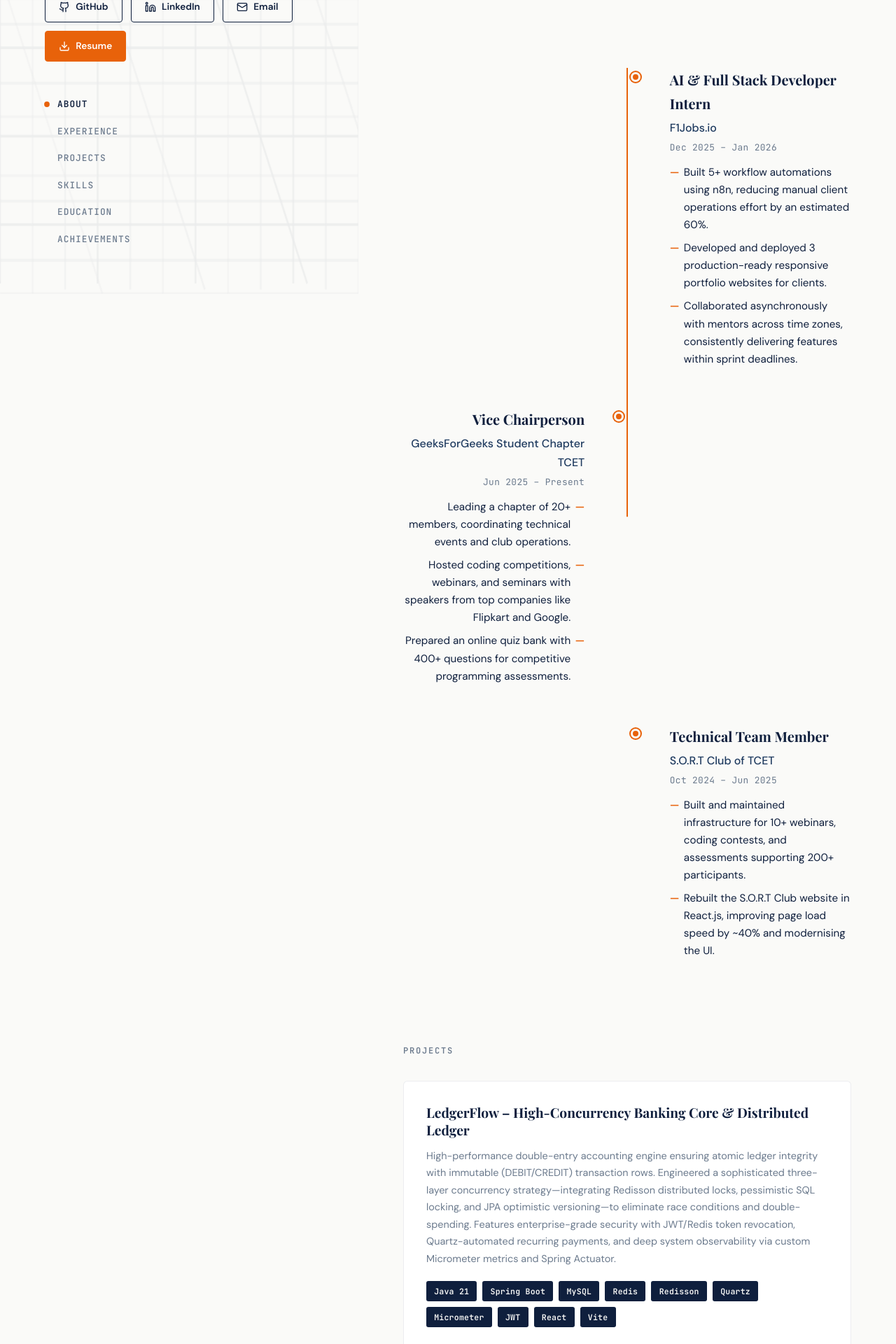
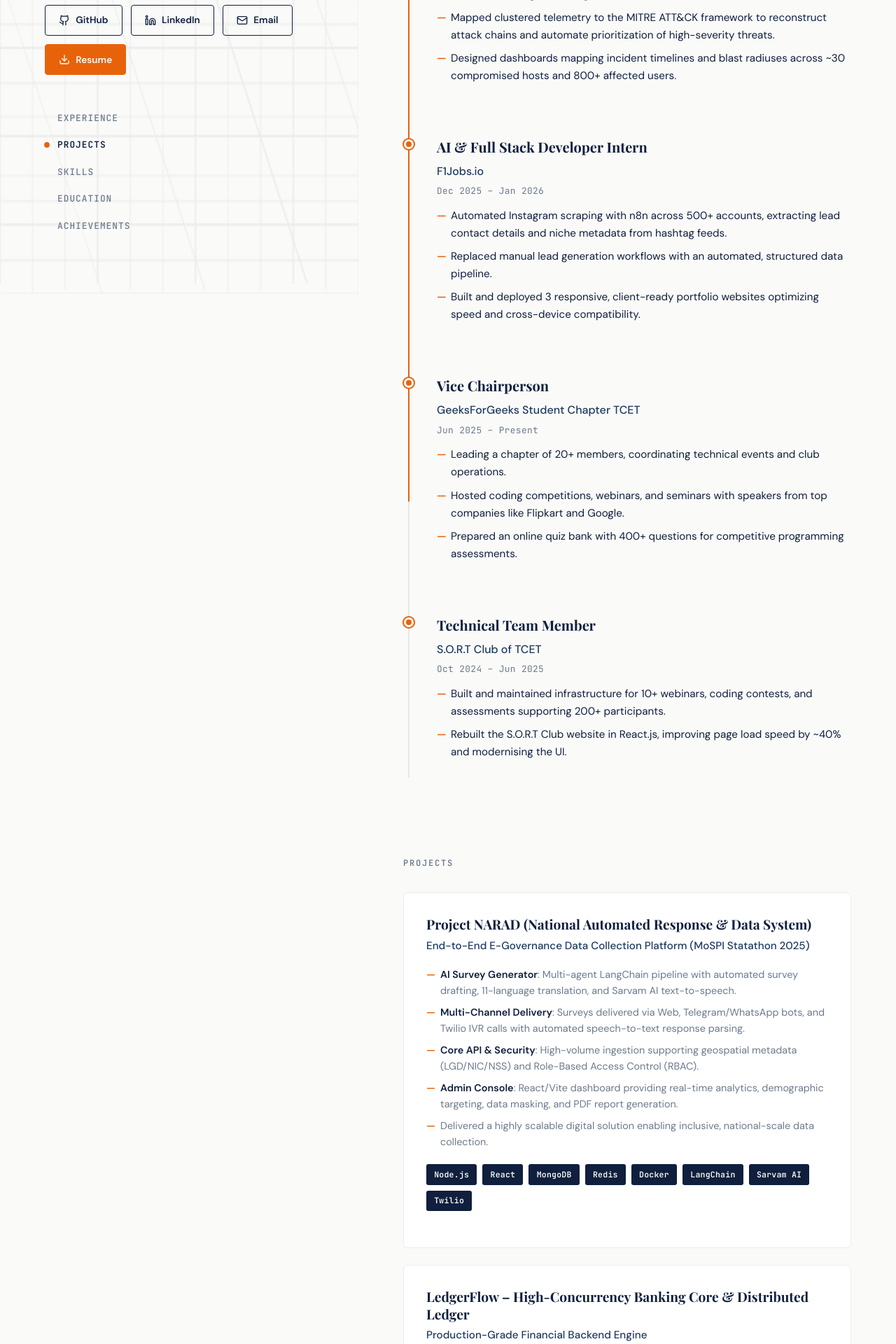
Before and after one commit to hardikbansal31/portG, a React (Vite) app: page / in a window 1280 px wide. Shown: the part 380-2300 px from the top of the page at 70% size. Built offline with nearby package versions, Linux system fonts and the light colour scheme; a web font is replaced by a local one.

Commit message:
data updates

```diff
--- a/src/App.css
+++ b/src/App.css
@@ -384,13 +384,18 @@
   top: 0;
   bottom: 0;
   width: 2px;
+  background-color: rgba(15, 31, 61, 0.08);
 }
 
-.timeline-line {
-  width: 2px;
+.timeline-line-active {
+  position: absolute;
+  top: 0;
+  left: 0;
+  width: 100%;
   height: 100%;
-  stroke: var(--orange);
-  stroke-width: 2;
+  background-color: var(--orange);
+  transform-origin: top;
+  transition: transform 0.1s ease;
 }
 
 .timeline-entry {
@@ -466,60 +471,7 @@
   font-weight: 600;
 }
 
-/* Desktop alternating timeline */
-@media (min-width: 900px) {
-  .timeline {
-    padding-left: 0;
-    display: flex;
-    flex-direction: column;
-    align-items: center;
-  }
 
-  .timeline-line-container {
-    left: 50%;
-    transform: translateX(-50%);
-  }
-
-  .timeline-entry {
-    width: 48%;
-    padding: 0;
-    margin-bottom: 3rem;
-  }
-
-  .timeline-entry:nth-child(odd) {
-    align-self: flex-start;
-    text-align: right;
-    padding-right: 3rem;
-  }
-
-  .timeline-entry:nth-child(even) {
-    align-self: flex-end;
-    text-align: left;
-    padding-left: 3rem;
-  }
-
-  .timeline-entry:nth-child(odd) .timeline-dot {
-    left: auto;
-    right: -8px;
-    transform: none;
-  }
-
-  .timeline-entry:nth-child(even) .timeline-dot {
-    left: -8px;
-    transform: none;
-  }
-
-  .timeline-entry:nth-child(odd) .timeline-description li {
-    padding-left: 0;
-    padding-right: 1.25rem;
-    text-align: right;
-  }
-
-  .timeline-entry:nth-child(odd) .timeline-description li::before {
-    left: auto;
-    right: 0;
-  }
-}
 
 /* ============================================
    PROJECTS SECTION
@@ -576,6 +528,42 @@
   line-height: 1.7;
   color: var(--muted);
   margin-bottom: 1.25rem;
+}
+
+.project-subtitle {
+  font-size: 0.95rem;
+  font-weight: 500;
+  color: var(--navy-mid);
+  margin-top: -0.4rem;
+  margin-bottom: 1rem;
+}
+
+.project-desc-list {
+  padding-left: 0;
+  margin-bottom: 1.25rem;
+  list-style: none;
+}
+
+.project-desc-item {
+  position: relative;
+  padding-left: 1.25rem;
+  margin-bottom: 0.5rem;
+  font-size: 0.9rem;
+  line-height: 1.6;
+  color: var(--muted);
+}
+
+.project-desc-item::before {
+  content: '—';
+  position: absolute;
+  left: 0;
+  color: var(--orange);
+  font-weight: 600;
+}
+
+.project-desc-item strong {
+  color: var(--navy);
+  font-weight: 600;
 }
 
 .project-tags {
--- a/src/App.jsx
+++ b/src/App.jsx
@@ -4,7 +4,6 @@ import { portfolioData } from './data/portfolio';
 import { useActiveSection } from './hooks/useActiveSection';
 import CustomCursor from './components/CustomCursor';
 import Hero from './components/Hero';
-import About from './components/About';
 import Timeline from './components/Timeline';
 import Projects from './components/Projects';
 import Skills from './components/Skills';
@@ -12,7 +11,6 @@ import Education from './components/Education';
 import Achievements from './components/Achievements';
 
 const NAV_SECTIONS = [
-  { id: 'about', label: 'About' },
   { id: 'experience', label: 'Experience' },
   { id: 'projects', label: 'Projects' },
   { id: 'skills', label: 'Skills' },
@@ -120,7 +118,6 @@ export default function App() {
 
       {/* Scrollable Main Content */}
       <main className="main-content">
-        <About bio={portfolioData.bio} />
         <Timeline experience={portfolioData.experience} />
         <Projects projects={portfolioData.projects} />
         <Skills skills={portfolioData.skills} />
--- a/src/components/Projects.jsx
+++ b/src/components/Projects.jsx
@@ -3,6 +3,18 @@ import { ArrowUpRight, ChevronDown, ChevronUp } from 'lucide-react';
 import { useScrollReveal } from '../hooks/useScrollReveal';
 
 const INITIAL_COUNT = 3;
+
+function formatDescPoint(text) {
+  const match = text.match(/^\*\*(.*?)\*\*:\s*(.*)/);
+  if (match) {
+    return (
+      <>
+        <strong>{match[1]}</strong>: {match[2]}
+      </>
+    );
+  }
+  return text;
+}
 
 export default function Projects({ projects }) {
   const [expanded, setExpanded] = useState(false);
@@ -22,7 +34,21 @@ export default function Projects({ projects }) {
             className={`project-card reveal reveal-delay-${(index % 4) + 1}`}
           >
             <h3 className="project-title">{project.title}</h3>
-            <p className="project-desc">{project.description}</p>
+            {project.subtitle && (
+              <p className="project-subtitle">{project.subtitle}</p>
+            )}
+
+            {Array.isArray(project.description) ? (
+              <ul className="project-desc-list">
+                {project.description.map((point, i) => (
+                  <li key={i} className="project-desc-item">
+                    {formatDescPoint(point)}
+                  </li>
+                ))}
+              </ul>
+            ) : (
+              <p className="project-desc">{project.description}</p>
+            )}
 
             <div className="project-tags">
               {project.technologies.map((tech) => (
--- a/src/components/Timeline.jsx
+++ b/src/components/Timeline.jsx
@@ -1,8 +1,8 @@
 import React, { useEffect, useRef, useState } from 'react';
+import { useScrollReveal } from '../hooks/useScrollReveal';
 
 export default function Timeline({ experience }) {
-  const sectionRef = useRef(null);
-  const lineRef = useRef(null);
+  const sectionRef = useScrollReveal();
   const [lineProgress, setLineProgress] = useState(0);
   const [visibleEntries, setVisibleEntries] = useState(new Set());
 
@@ -59,27 +59,11 @@ export default function Timeline({ experience }) {
       <p className="section-label reveal">Experience</p>
 
       <div className="timeline">
-        {/* SVG line */}
         <div className="timeline-line-container">
-          <svg
-            ref={lineRef}
-            width="2"
-            height="100%"
-            className="timeline-line"
-            style={{ display: 'block' }}
-          >
-            <line
-              x1="1"
-              y1="0"
-              x2="1"
-              y2="100%"
-              stroke="var(--orange)"
-              strokeWidth="2"
-              strokeDasharray="1000"
-              strokeDashoffset={1000 - 1000 * lineProgress}
-              style={{ transition: 'stroke-dashoffset 0.1s ease' }}
-            />
-          </svg>
+          <div
+            className="timeline-line-active"
+            style={{ transform: `scaleY(${lineProgress})` }}
+          />
         </div>
 
         {experience.map((item, index) => (
--- a/src/data/portfolio.js
+++ b/src/data/portfolio.js
@@ -2,7 +2,7 @@ export const portfolioData = {
   name: "Hardik Bansal",
   title: "Backend Developer",
   location: "Mumbai, India",
-  bio: "Pre-final year Computer Engineering student (GPA 9.38) at TCET Mumbai. I build scalable backend systems — distributed video pipelines, real-time APIs, and full-stack applications — using Node.js, Java, Redis, and Docker. Currently exploring system design and backend infrastructure.",
+  bio: "Final year Computer Engineering student (GPA 9.23) at TCET Mumbai. I build scalable backend systems — distributed video pipelines, real-time APIs, and full-stack applications — using Node.js, Java, Redis, and Docker. Currently exploring system design and backend infrastructure.",
   contact: {
     email: "bansalhardik31@gmail.com",
     github: "https://github.com/hardikbansal31",
@@ -14,7 +14,7 @@ export const portfolioData = {
     degree: "B.E. Computer Engineering",
     college: "Thakur College of Engineering & Technology (TCET), Mumbai",
     date: "2023 - 2027 (Expected)",
-    cgpi: "9.38",
+    cgpi: "9.23",
   },
   achievements: [
     {
@@ -40,13 +40,24 @@ export const portfolioData = {
   ],
   experience: [
     {
+      role: "ML Research Intern",
+      company: "Sequretek",
+      date: "Apr 2026 – Present",
+      description: [
+        "Engineered an XDR Multi-Telemetry Correlation Engine in Python (DBSCAN, sentence-transformers), achieving an 88% alert clustering rate across 100K+ security events.",
+        "Developed a custom distance metric (semantic, temporal, entity overlap) to reduce alert fatigue, filtering out 12% of events as uncorrelated noise.",
+        "Mapped clustered telemetry to the MITRE ATT&CK framework to reconstruct attack chains and automate prioritization of high-severity threats.",
+        "Designed dashboards mapping incident timelines and blast radiuses across ~30 compromised hosts and 800+ affected users.",
+      ],
+    },
+    {
       role: "AI & Full Stack Developer Intern",
       company: "F1Jobs.io",
       date: "Dec 2025 – Jan 2026",
       description: [
-        "Built 5+ workflow automations using n8n, reducing manual client operations effort by an estimated 60%.",
-        "Developed and deployed 3 production-ready responsive portfolio websites for clients.",
-        "Collaborated asynchronously with mentors across time zones, consistently delivering features within sprint deadlines.",
+        "Automated Instagram scraping with n8n across 500+ accounts, extracting lead contact details and niche metadata from hashtag feeds.",
+        "Replaced manual lead generation workflows with an automated, structured data pipeline.",
+        "Built and deployed 3 responsive, client-ready portfolio websites optimizing speed and cross-device compatibility.",
       ],
     },
     {
@@ -96,37 +107,66 @@ export const portfolioData = {
   },
   projects: [
     {
+      title: "Project NARAD (National Automated Response & Data System)",
+      subtitle: "End-to-End E-Governance Data Collection Platform (MoSPI Statathon 2025)",
+      description: [
+        "**AI Survey Generator**: Multi-agent LangChain pipeline with automated survey drafting, 11-language translation, and Sarvam AI text-to-speech.",
+        "**Multi-Channel Delivery**: Surveys delivered via Web, Telegram/WhatsApp bots, and Twilio IVR calls with automated speech-to-text response parsing.",
+        "**Core API & Security**: High-volume ingestion supporting geospatial metadata (LGD/NIC/NSS) and Role-Based Access Control (RBAC).",
+        "**Admin Console**: React/Vite dashboard providing real-time analytics, demographic targeting, data masking, and PDF report generation.",
+        "Delivered a highly scalable digital solution enabling inclusive, national-scale data collection.",
+      ],
+      technologies: [
+        "Node.js",
+        "React",
+        "MongoDB",
+        "Redis",
+        "Docker",
+        "LangChain",
+        "Sarvam AI",
+        "Twilio",
+      ],
+      link: "#",
+    },
+    {
       title: "LedgerFlow – High-Concurrency Banking Core & Distributed Ledger",
-      description:
-        "High-performance double-entry accounting engine ensuring atomic ledger integrity with immutable (DEBIT/CREDIT) transaction rows. Engineered a sophisticated three-layer concurrency strategy—integrating Redisson distributed locks, pessimistic SQL locking, and JPA optimistic versioning—to eliminate race conditions and double-spending. Features enterprise-grade security with JWT/Redis token revocation, Quartz-automated recurring payments, and deep system observability via custom Micrometer metrics and Spring Actuator.",
+      subtitle: "Production-Grade Financial Backend Engine",
+      description: [
+        "**Double-Entry Ledger**: Atomic accounting engine enforcing strict state transitions to guarantee zero financial ledger anomalies.",
+        "**Concurrency Control**: Three-tier safety net utilizing Redisson distributed locks, pessimistic SQL locks, and JPA versioning to block double-spending.",
+        "**Security & Ops**: JWT authorization with Redis blacklist token revocation, custom Micrometer metrics, and MDC tracing.",
+        "Implements enterprise-grade fault tolerance and secure financial transaction processing.",
+      ],
       technologies: [
         "Java 21",
         "Spring Boot",
-        "MySQL",
+        "React",
         "Redis",
         "Redisson",
+        "Spring Security",
         "Quartz",
-        "Micrometer",
-        "JWT",
-        "React",
-        "Vite",
+        "Docker Compose",
       ],
       link: "https://github.com/hardikbansal31/banking-ledger",
     },
     {
       title: "ClassStream – Distributed Video Encoding & Streaming Platform",
-      description:
-        "Distributed video encoding pipeline supporting adaptive HLS streaming at 720p/480p/360p. Asynchronous job architecture with Redis + BullMQ workers keeps API response times under 100ms during CPU-intensive encoding. Real-time progress updates via Socket.IO eliminate client-side polling. Full multi-service stack containerised with Docker Compose.",
+      subtitle: "Scalable Educational Platform with Adaptive Bitrate Streaming",
+      description: [
+        "**Asynchronous Encoding**: Offloaded video compression to Redis-backed BullMQ background workers, keeping API latency under 100ms.",
+        "**Adaptive HLS Streaming**: Integrated FFmpeg to transcode video uploads into 720p/480p/360p HLS streams for dynamic quality adjustments.",
+        "**Real-Time Telemetry**: Used Socket.IO WebSockets to stream live transcoding progress directly to client browsers.",
+        "Delivered scalable media processing and a buffer-free, adaptive video streaming experience.",
+      ],
       technologies: [
         "Node.js",
-        "Express",
         "React",
         "MySQL",
         "Redis",
         "BullMQ",
+        "Socket.IO",
         "FFmpeg",
-        "Socket.IO",
-        "Docker",
+        "Docker Compose",
       ],
       link: "https://github.com/hardikbansal31/sih25-dash",
     },
--- a/src/hooks/useActiveSection.js
+++ b/src/hooks/useActiveSection.js
@@ -10,30 +10,32 @@ export function useActiveSection(sectionIds = []) {
   useEffect(() => {
     if (sectionIds.length === 0) return;
 
-    const observer = new IntersectionObserver(
-      (entries) => {
-        // Find the entry with the highest intersection ratio
-        const visible = entries
-          .filter((entry) => entry.isIntersecting)
-          .sort((a, b) => b.intersectionRatio - a.intersectionRatio);
+    const handleScroll = () => {
+      const targetPoint = window.innerHeight / 3; // Active point is top 33% of viewport
 
-        if (visible.length > 0) {
-          setActiveSection(visible[0].target.id);
+      let currentActive = activeSection;
+
+      for (const id of sectionIds) {
+        const el = document.getElementById(id);
+        if (el) {
+          const rect = el.getBoundingClientRect();
+          if (rect.top <= targetPoint && rect.bottom >= targetPoint) {
+            currentActive = id;
+            break;
+          }
         }
-      },
-      {
-        threshold: [0.1, 0.3, 0.5],
-        rootMargin: '-10% 0px -60% 0px',
       }
-    );
 
-    sectionIds.forEach((id) => {
-      const el = document.getElementById(id);
-      if (el) observer.observe(el);
-    });
+      if (currentActive !== activeSection) {
+        setActiveSection(currentActive);
+      }
+    };
 
-    return () => observer.disconnect();
-  }, [sectionIds]);
+    window.addEventListener('scroll', handleScroll, { passive: true });
+    handleScroll(); // Initial check
+
+    return () => window.removeEventListener('scroll', handleScroll);
+  }, [sectionIds, activeSection]);
 
   return activeSection;
 }
```
